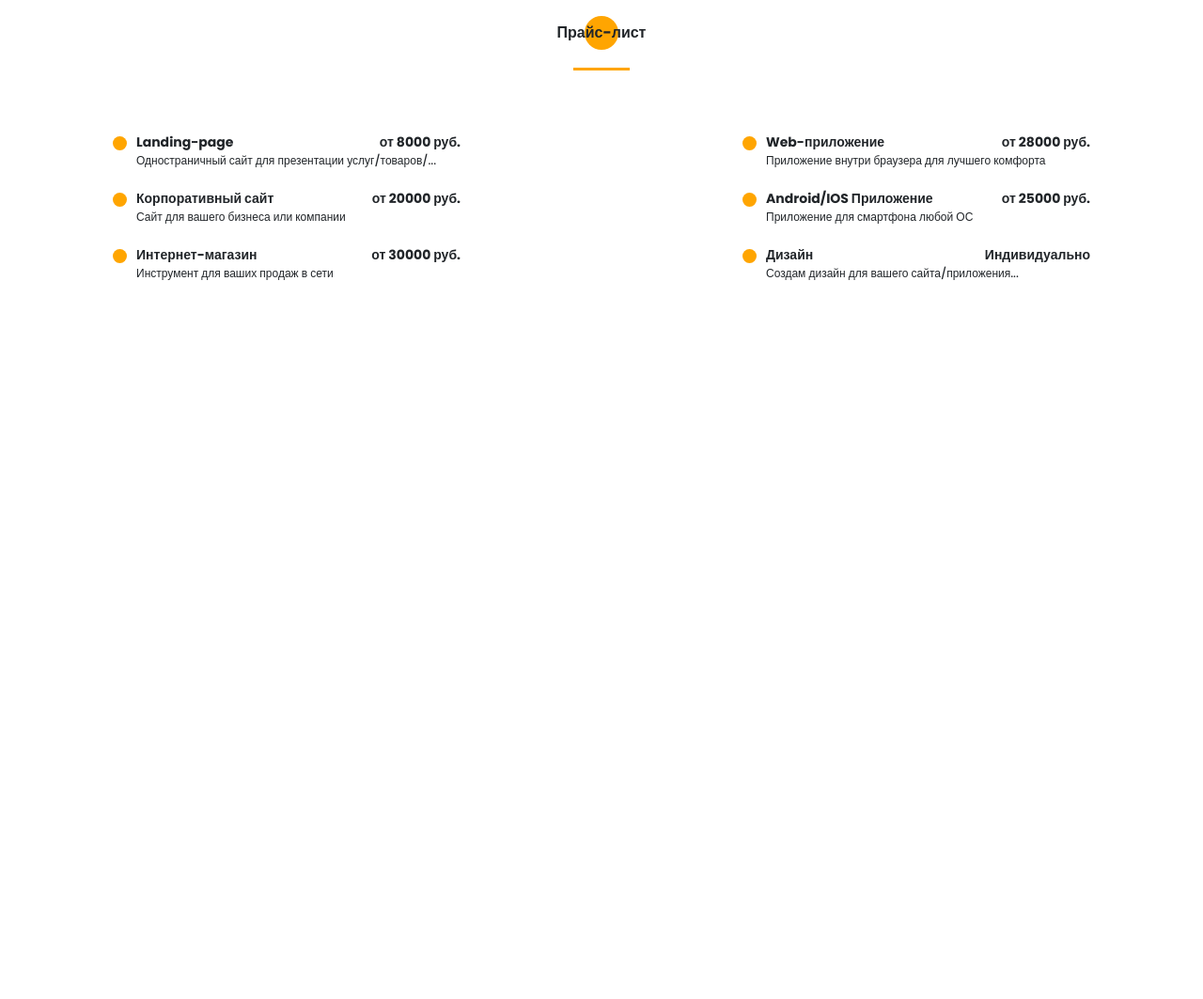
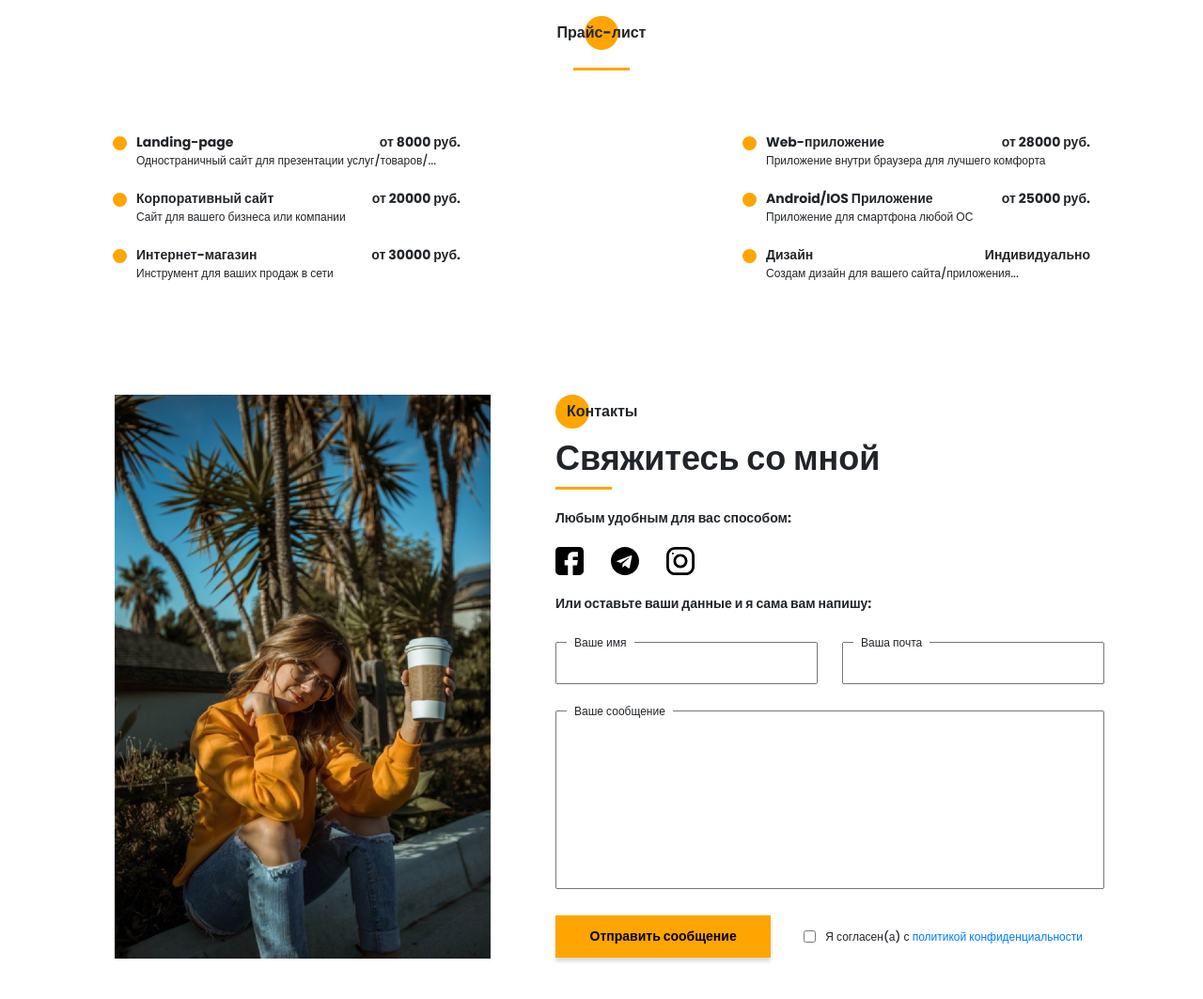
Before and after one commit to OlyaSpiridonova/Portfolio, a website: page src/index.html in a window 1280 px wide. Shown: the part 4275-5338 px from the top of the page at 94% size. Before the commit the page ends 4575 px from the top, so only its background shows below. Drawn offline with Linux system fonts and the light colour scheme.

Commit message:
finished contacts block

```diff
--- a/src/index.html
+++ b/src/index.html
@@ -586,6 +586,81 @@
             </div>
       </section>
 
+      <section class="contacts">
+            <div class="container">
+                  <div class="contacts__wrapper">
+                        <div class="contacts__photo">
+                              <img src="img/main_photo.jpg"
+                                   alt="My_photo">
+                        </div>
+                        <div class="contacts__descr">
+                              <h2 class="title title_fs16 contacts__title">Контакты</h2>
+                              <div class="contacts__subtitle title title_fs36">Свяжитесь со мной</div>
+                              <div class="divider"></div>
+
+                              <div class="title title_fs14 contacts__text">
+                                    Любым удобным для вас способом:
+                              </div>
+                              <div class="contacts__social">
+                                    <a href="#"
+                                       class="contacts__link">
+                                          <img src="icons/social/Facebook (1).svg"
+                                               alt="facebook">
+                                    </a>
+
+                                    <a href="#"
+                                       class="contacts__link">
+                                          <img src="icons/social/telegram.svg"
+                                               alt="telegram">
+                                    </a>
+
+                                    <a href="#"
+                                       class="contacts__link">
+                                          <img src="icons/social/Instagram (1).svg"
+                                               alt="instagram">
+                                    </a>
+                              </div>
+                              <div class="title title_fs14 contacts__text">
+                                    Или оставьте ваши данные и я сама вам напишу:
+                              </div>
+
+                              <form action="#"
+                                    class="contacts__form">
+                                    <div class="contacts__input">
+                                          <input required
+                                                 name="name"
+                                                 id="name"
+                                                 type="text">
+                                          <label for="name">Ваше имя</label>
+                                    </div>
+                                    <div class="contacts__input">
+                                          <input required
+                                                 name="email"
+                                                 id="email"
+                                                 type="email">
+                                          <label for="email">Ваша почта</label>
+                                    </div>
+
+                                    <div class="contacts__textarea">
+                                          <textarea name="text"
+                                                    id="text"></textarea>
+                                          <label for="text">Ваше сообщение</label>
+                                    </div>
+                                    <div class="contacts__triggers">
+                                          <button class="contacts__btn btn">Отправить сообщение</button>
+                                          <div class="contacts__policy">
+                                                <input required type="checkbox">
+                                                <span>Я согласен(а) с <a href="">политикой конфиденциальности</a></span>
+                                          </div>
+                                    </div>
+
+                              </form>
+
+                        </div>
+                  </div>
+            </div>
+      </section>
+
 
       <script src="js/script.js"></script>
 </body>
--- /dev/null
+++ b/src/sass/blocks/_contacts.scss
@@ -0,0 +1,121 @@
+.contacts {
+    padding: 120px 0 90px 0;
+
+    &__wrapper {
+        padding: 0 35px 0 52px;
+        display: grid;
+        grid-template-columns: 400px 584px;
+        justify-content: space-between;
+    }
+
+    &__photo {
+
+        img {
+            width: 100%;
+        }
+    }
+
+    &__descr {
+        padding-top: 6px;
+
+        .divider {
+            margin: 0;
+        }
+    }
+
+    &__title {
+        position: relative;
+        z-index: 2;
+        padding-left: 12px;
+        @include before_circle;
+    }
+
+    &__text,
+    &__social {
+        margin-top: 20px;
+    }
+
+    &__link {
+        margin-right: 25px;
+
+        img {
+            min-width: 30px;
+            min-height: 30px;
+        }
+    }
+
+    &__form {
+        margin-top: 30px;
+        display: grid;
+        grid-template: 45px 190px 45px / repeat(2, 279px);
+        justify-content: space-between;
+        row-gap: 28px;
+
+        label {
+            display: block;
+            position: absolute;
+            height: 18px;
+            padding: 0 8px;
+            background-color: #fff;
+            font-size: 12px;
+            margin-bottom: 0;
+            top: -8px;
+            left: 12px;
+        }
+    }
+
+    &__triggers {
+        grid-column: 1 / 3;
+        display: grid;
+        grid-template-columns: repeat(2, auto);
+        column-gap: 35px;
+    }
+
+    &__policy {
+        display: flex;
+        align-items: center;
+        font-size: 12px;
+        line-height: 14px;
+        input {
+            margin-right: 10px;
+        }
+
+    }
+
+    &__input {
+        position: relative;
+
+        input {
+            width: 100%;
+            height: 100%;
+            padding: 0 20px;
+            font-weight: 500;
+            font-size: 12px;
+            color: #000000;
+        }
+
+    }
+
+    &__textarea {
+        position: relative;
+        grid-column: 1/3;
+
+        textarea {
+            width: 100%;
+            height: 100%;
+            resize: none;
+            padding: 20px;
+            font-weight: 500;
+            font-size: 12px;
+            color: #000000;
+        }
+    }
+
+    &__btn {
+        border: none;
+        font-weight: 700;
+        font-size: 14px;
+        line-height: 21px;
+        color: #000000;
+    }
+}
--- a/src/sass/blocks/_price.scss
+++ b/src/sass/blocks/_price.scss
@@ -39,6 +39,6 @@
 
     &__value {
         display: grid;
-        justify-content: flex-end;
+        justify-self: end;;
     }
 }
--- a/src/sass/style.scss
+++ b/src/sass/style.scss
@@ -33,3 +33,4 @@
 @import 'blocks/skills';
 @import 'blocks/portfolio';
 @import 'blocks/price';
+@import 'blocks/contacts';
```
Also changed, not shown: src/policy.html (added, +188 -0 lines), src/css/style.min.css, src/icons/social/Facebook (1).svg (added), src/icons/social/Instagram (1).svg (added), src/img/works/Facebook.svg (added), src/img/works/Instagram.svg (added).
